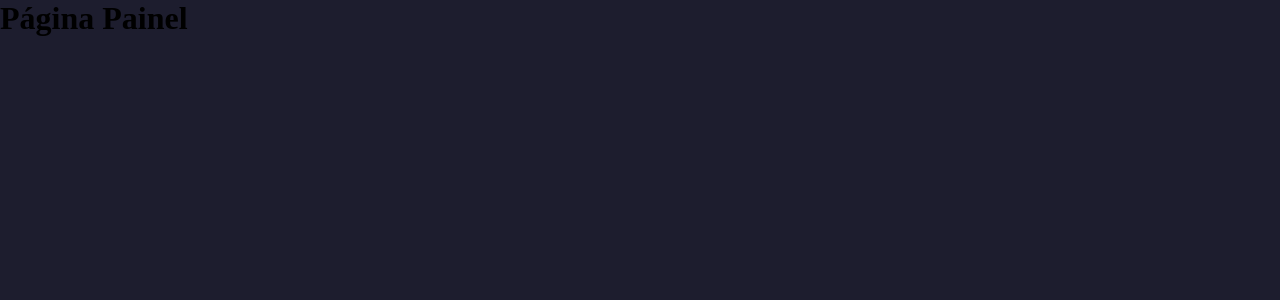
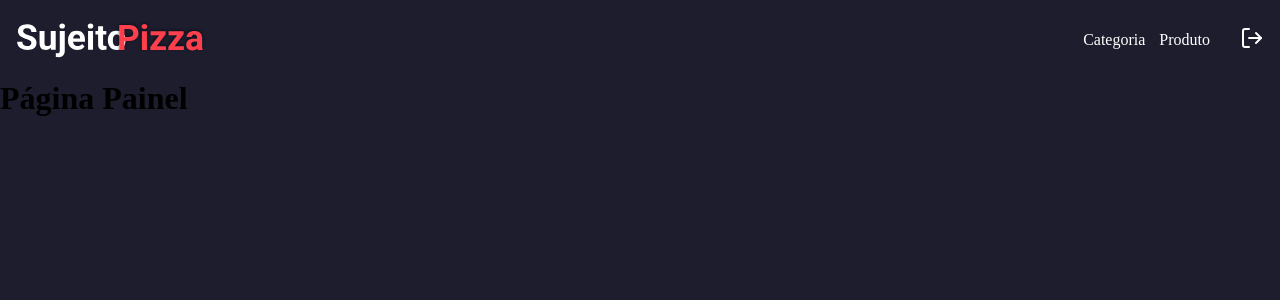
Before and after one commit to dezoliveira/frontend, a Next.js app: page /dashboard in a window 1280 px wide. Shown: the top 300 px of the page. Built offline with nearby package versions, Linux system fonts and the light colour scheme.

Commit message:
Header do dashboard

```diff
--- /dev/null
+++ b/src/app/dashboard/components/header/index.tsx
@@ -0,0 +1,39 @@
+import Link from 'next/link'
+import styles from './styles.module.scss'
+import Image from 'next/image'
+import logoImg from '/public/logo.svg'
+import { LogOutIcon } from 'lucide-react'
+
+export function Header() {
+  return (
+    <header className={styles.headerContainer}>
+      <div className={styles.headerContent}>
+        <Link href="/dashboard">
+          <Image
+            alt="Logo Sujeito Pizza"
+            src={logoImg}
+            width={190}
+            height={60}
+            priority={true}
+            quality={100}
+          />
+        </Link>
+
+        <nav>
+          <Link href="/dashboard/category">
+            Categoria
+          </Link>
+          <Link href="/dashboard/product">
+            Produto
+          </Link>
+
+          <form>
+            <button type="submit">
+              <LogOutIcon size={24} color="#fff" />
+            </button>
+          </form>
+        </nav>
+      </div>
+    </header>
+  )
+}
--- /dev/null
+++ b/src/app/dashboard/components/header/styles.module.scss
@@ -0,0 +1,41 @@
+.headerContainer {
+  height: 5rem;
+}
+
+.headerContent {
+  max-width: 1280px;
+  height: 5rem;
+  margin: 0 auto;
+  padding: 0 16px;
+
+  display: flex;
+  align-items: center;
+  justify-content: space-between;
+
+  nav {
+    display: flex;
+    align-items: center;
+    gap: 14px;
+
+    a {
+      color: var(--white);
+      text-decoration: none;
+      transition: color .8s;
+
+      &:hover {
+        color: var(--red-900);
+      }
+    }
+
+    button {
+      border: 0;
+      background-color: transparent;
+      margin-left: 16px;
+      transition: transform 0.5s;
+
+      &:hover {
+        transform: scale(1.2);
+      }
+    }
+  }
+}
--- /dev/null
+++ b/src/app/dashboard/layout.tsx
@@ -0,0 +1,10 @@
+import { Header } from "./components/header"
+
+export default function DashboardLayout({ children } : { children: React.ReactNode }) {
+  return (
+    <>
+      <Header />
+      {children}
+    </>
+  )
+}
```
